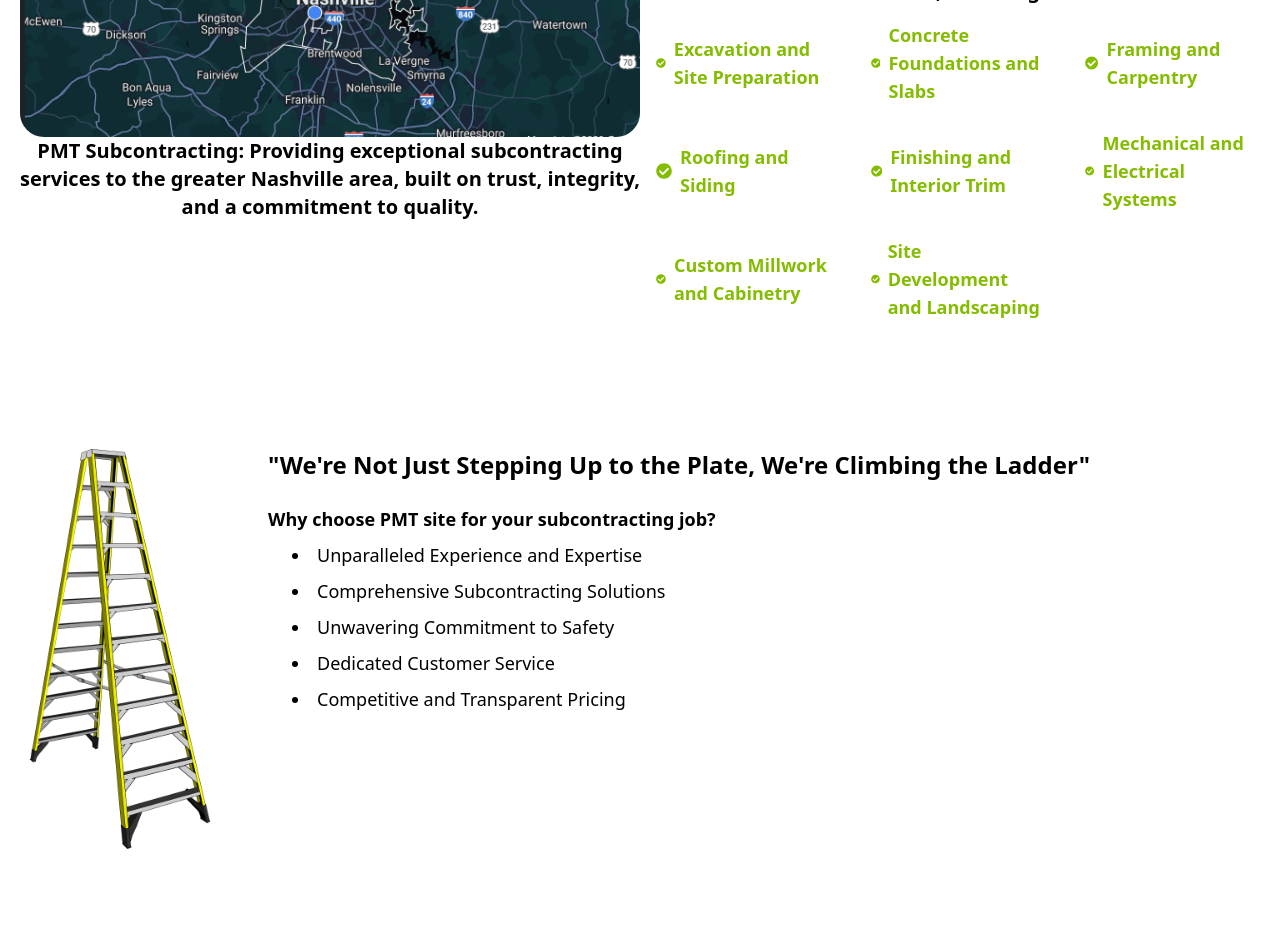
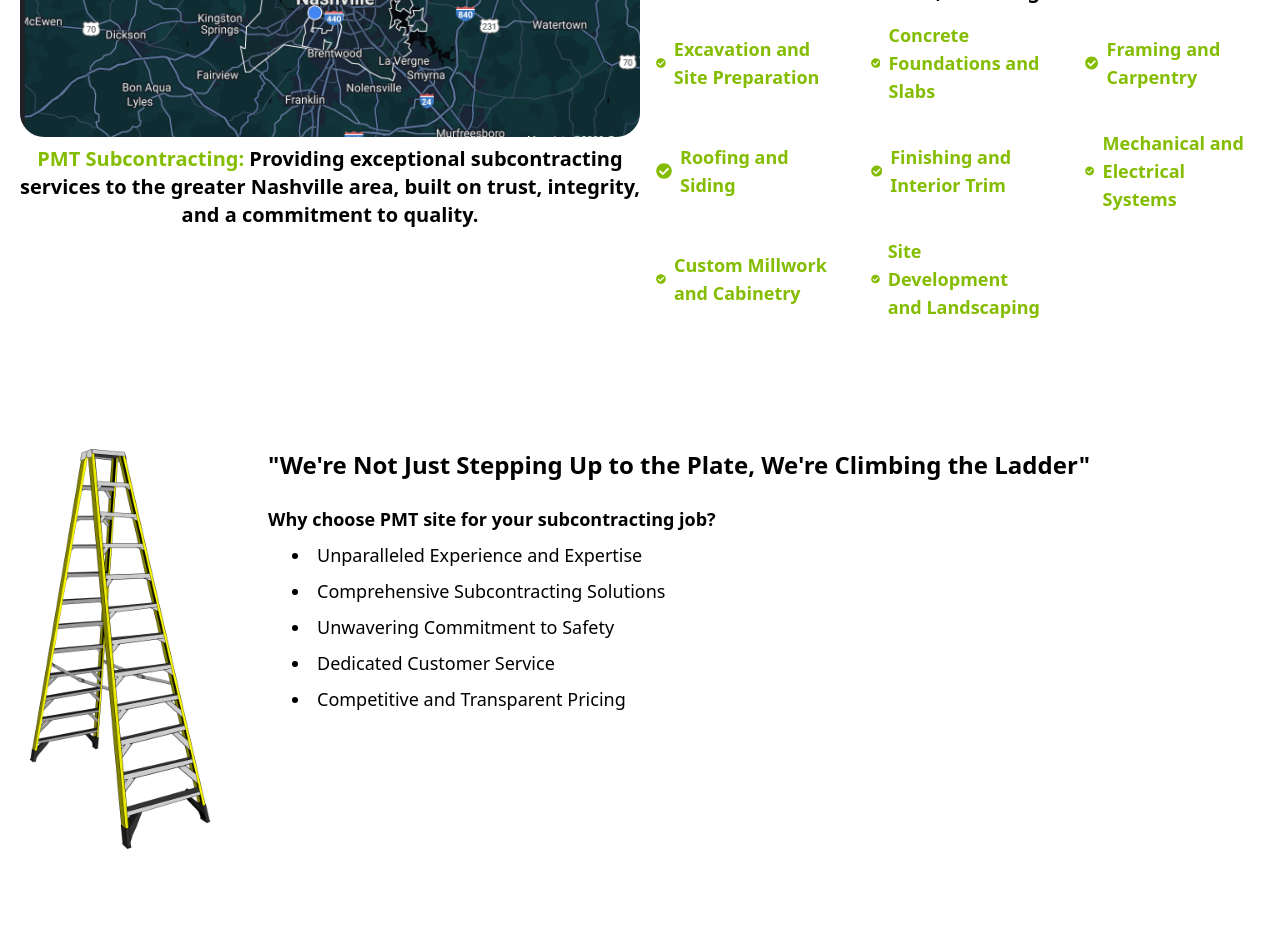
Before and after one commit to ryanhood10/PMTSite, a React (Create React App) app: page / in a window 1280 px wide. Shown: the part 1660-2585 px from the top of the page. Built offline with nearby package versions, Linux system fonts and the light colour scheme.

Commit message:
font formatted

```diff
--- a/src/components/Engagement.jsx
+++ b/src/components/Engagement.jsx
@@ -90,7 +90,9 @@
                     <div className="flex space-y-2">
                         <img className="w-full rounded-3xl" src={NashMap} alt="Dumpster" />
                     </div>
-                    <h4 className="text-center md:text-xl sm:text-xl text-xl justify-center font-semibold">PMT Subcontracting: Providing exceptional subcontracting services to the greater Nashville area, built on trust, integrity, and a commitment to quality.</h4>
+                    <h4 className="py-2 text-center md:text-xl sm:text-xl text-xl justify-center font-semibold">
+                      <span className="text-[#84BD00]">PMT Subcontracting:  </span>
+                     Providing exceptional subcontracting services to the greater Nashville area, built on trust, integrity, and a commitment to quality.</h4>
 
                 </div>
 
```
